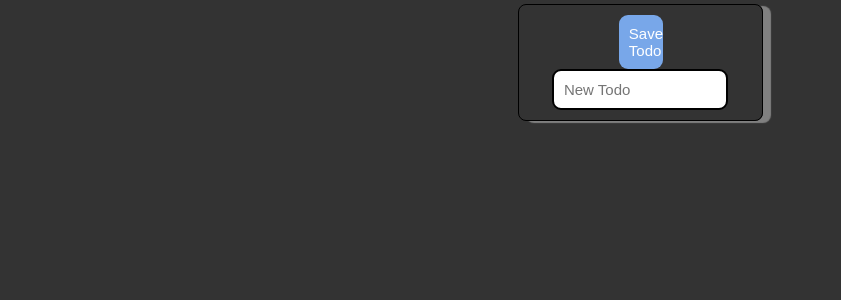
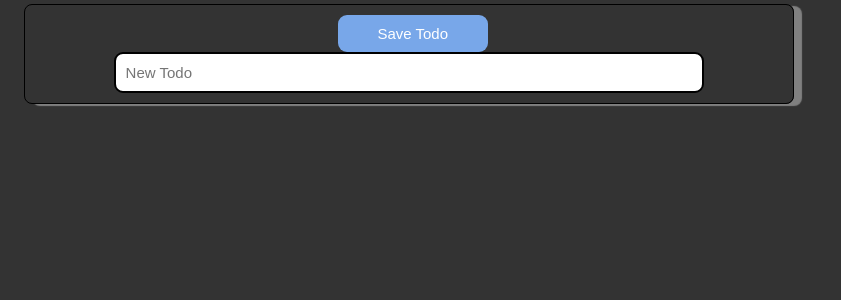
Before and after one commit to DE101/My-Todo, a React (Create React App) app: page / in a window 1280 px wide. Shown: the top 300 px of the page, without its empty margins (0-841 px from the left). Built offline with nearby package versions, Linux system fonts and the light colour scheme.

Commit message:
added content

```diff
--- a/src/App.css
+++ b/src/App.css
@@ -30,6 +30,13 @@ li {
   list-style: none;
 }
 .container {
+  display: flex;
+  justify-content: space-between;
+  padding: 0px 20px;
+}
+
+.main-container {
+  width: var(--main-section-width);
   margin: 4px;
   display: flex;
   flex-direction: column-reverse;
--- a/src/App.js
+++ b/src/App.js
@@ -1,6 +1,6 @@
-import './App.css';
-import React, { useState, useRef } from 'react';
-import TodoList from './TodoList';
+import "./App.css";
+import React, { useState, useRef } from "react";
+import TodoList from "./TodoList";
 
 function App() {
   const [todos, setTodos] = useState([]);
@@ -8,11 +8,10 @@ function App() {
   const newTodoText = useRef();
 
   function handleSave() {
-    const todoText = newTodoText.current.value
+    const todoText = newTodoText.current.value;
     if (todoText === "") return;
-    const newTodo = [...todos,{ todoText, done: false}];
+    const newTodo = [...todos, { todoText, done: false }];
     setTodos(newTodo);
-
   }
 
   function handleToggle(index) {
@@ -23,10 +22,12 @@ function App() {
   }
 
   return (
-    <div className='container'>
-      <TodoList ItemList = {todos} toggleTodo = {handleToggle} />
-      <input ref={newTodoText} type='text' placeholder='New Todo'></input>
-      <button onClick={handleSave}>Save Todo</button>
+    <div className="container">
+      <div className="main-container">
+        <TodoList ItemList={todos} toggleTodo={handleToggle} />
+        <input ref={newTodoText} type="text" placeholder="New Todo"></input>
+        <button onClick={handleSave}>Save Todo</button>
+      </div>
     </div>
   );
 }
```
